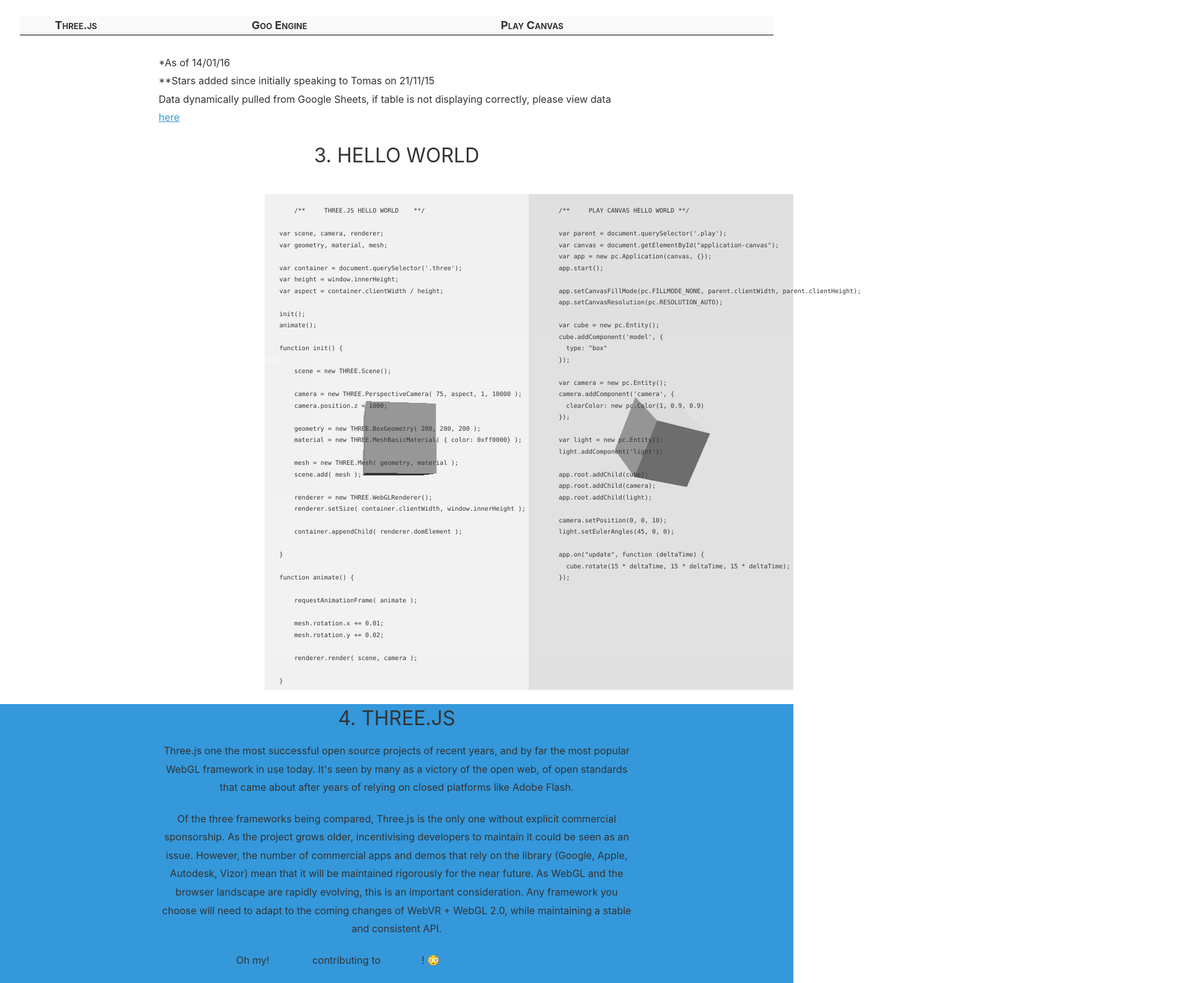
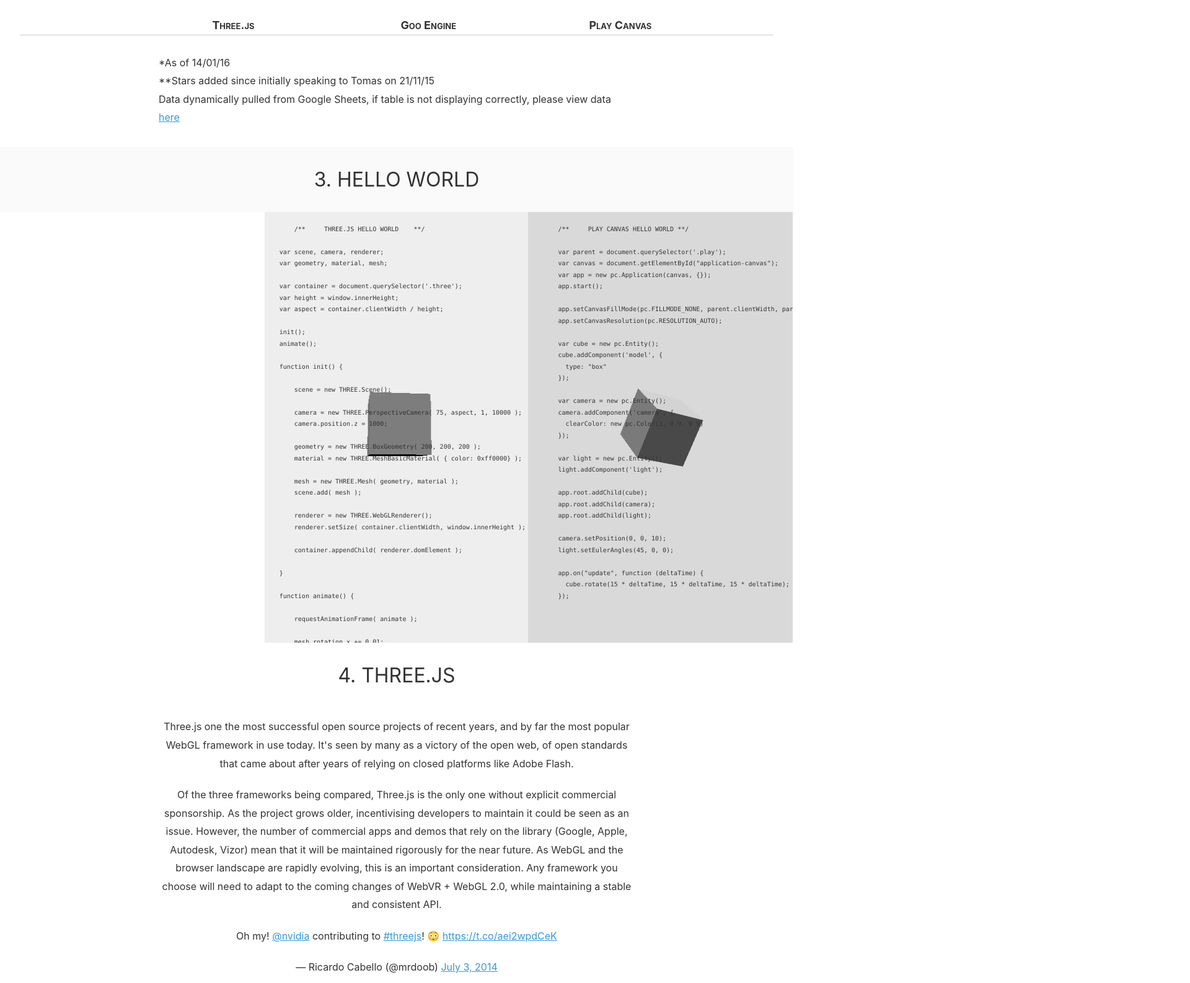
Before and after one commit to bnjm/webgl-framework-comparison, a website: page index.html in a window 1280 px wide. Shown: the part 509-2095 px from the top of the page at 62% size, 1920 px wide, since content can reach past the window. Drawn offline with Linux system fonts and the light colour scheme; no server answers; a script that the page names is missing.

Commit message:
layout fix

```diff
--- a/Play/play-cube.js
+++ b/Play/play-cube.js
@@ -41,7 +41,7 @@
 	});
 
 	window.addEventListener('resize', function () {
-	  app.resizeCanvas(parent.clientWidth, window.innerHeight);
+	  app.resizeCanvas(parent.clientWidth, window.innerHeight-105);
 	});
 
 })();
--- a/Three/three-cube.js
+++ b/Three/three-cube.js
@@ -3,7 +3,7 @@
     var geometry, material, mesh;
 
     var container = document.querySelector('.three');
-    var height = window.innerHeight;
+    var height = window.innerHeight - 105;
     var aspect = container.clientWidth / height;
 
     init();
@@ -45,8 +45,8 @@
     }
 
     window.addEventListener('resize', function () {
-  renderer.setSize(container.clientWidth, window.innerHeight);
-  camera.aspect = container.clientWidth / window.innerHeight;
+  renderer.setSize(container.clientWidth, (window.innerHeight - 105));
+  camera.aspect = container.clientWidth / (window.innerHeight - 105);
   camera.updateProjectionMatrix();
 });
 })();
--- a/index.html
+++ b/index.html
@@ -5,13 +5,20 @@
 	<title>Three.js Overview</title>
 	<link rel="stylesheet" href="./furtive.css">
 	<style>
+		html, body { max-width: 100vw;}
 		body {
 			overflow-x: hidden;
 		}
+		::selection {
+			color:rgba(255,100,100,0.5);
+		}
 		.full {
-			height: 100vh;
+			min-height: 100vh;
+			padding: 0;
 		}
-		.three { overflow-y: hidden;}
+		.full::after {
+			content: '';
+		}
 		p {
 			/*font-weight: 700;*/
 		}
@@ -20,21 +27,25 @@
 			padding:0;
 			float: left;
 			width: calc(100% / 3);
-			height: 100vh;
+			height: calc(100vh - 105px);
 		}
-		#goo-canvas {
-			position: absolute;
-			z-index: 1000;
-			width: calc(100% / 3);
-			height: 100vh;
+		.m::after{
+			content:'';
 		}
+		.three { margin-right: -1px;}
+		@media (max-width: 960px), (max-aspect-ratio: 1/1){
+			.m {
+				width: 100%;
+			}
+		}
+
 		pre { margin: 0;}
 		code {
 			position: absolute;
-			height: 100%;
-			width: 100%;
+			height: calc(100% - 105px);
+			width: calc(100%/3);
 			font-size: 10px;
-			overflow-y:scroll;
+			overflow-y: hidden;
 		}
 		table {
 			/*display:none;*/
@@ -45,9 +56,12 @@
 			white-space:pre;
 			vertical-align: text-top;
 		}
-		tr:nth-child(odd){
+		tr {
+			border-bottom: 1px solid rgba(0,0,0,0.2);
+		}
+/*		tr:nth-child(odd){
 			background-color: rgba(250,250,250,1);
-		}
+		}*/
 		.white {
 			color: white;
 			background-color: rgba(255,255,255,0.2);
@@ -56,6 +70,15 @@
 			margin-top: -20px;
 			padding-top:0;
 		}
+		.demos {
+			/*display:none;*/
+			overflow:hidden;
+		}
+		.pad {
+			padding: 30px;
+			margin: 0;
+		}
+
 	</style>
 </head>
 <body>
@@ -64,14 +87,14 @@
 			<h1>WebGL Framework Comparison</h1>
 		</header>
 		<h3>1. introduction</h3>
-		<p class="txt--left">This is a brief comparison the WebGL frameworks Three.js, Play Canvas and Goo Engine.
+		<p>This is a brief comparison the WebGL frameworks Three.js, Play Canvas and Goo Engine.
 			Frameworks will be compared with respect to their appropriateness for use in a complex 3d Architectural application.
 		</p>
 	</section>
 	<section class="p2 introduction">
 	<h3 class="txt--center" id="z">2. Overview <br></h3>
 	<br>
-		<table class="titles">
+		<table class="titles" style="table-layout: fixed">
 			<thead>
 				<th></th>
 				<th>Three.js</th>
@@ -79,15 +102,15 @@
 				<th>Play Canvas</th>
 			</thead>
 		</table>
-		<div class="measure">
+		<div class="measure txt--left">
 			<div><br>*As of 14/01/16</div>
 			<div>**Stars added since initially speaking to Tomas on 21/11/15</div>
 			<div>Data dynamically pulled from Google Sheets, if table is not displaying correctly, please view data <a href="https://docs.google.com/spreadsheets/d/1l0ofIVaT5FjVTpQauAb1FRs2tdyEAMh9IxCgnydm1H4/edit?usp=sharing">here</a>
 			</div>
 		</div>
-		<h3 class="txt--center">3. Hello World</h3>
 	</section>
-	<section class="full">
+	<section class="full py2">
+		<h3 class="pad txt--center bg--light-gray">3. Hello World</h3>
 		<section class="goo m">
 			<pre><code class="white">
 	/**	GOO.JS HELLO WORLD	**/
@@ -203,7 +226,8 @@
 			<canvas id="application-canvas"></canvas>
 		</section>
 	</section>
-	<section class="bg--blue txt--center"><h3 class="txt--center">4. Three.js</h3>
+	<section class="bg--gray txt--center">
+		<h3 class="txt--center pad">4. Three.js</h3>
 		<div class="measure">
 		<p >Three.js one the most successful open source projects of recent years, and by far the most popular WebGL framework in use today. It's seen by many as a victory of the open web, of open standards that came about after years of relying on closed platforms like Adobe Flash.
  		</p>
@@ -222,7 +246,9 @@
  		<p>Breaking changes do often occur with new releases.</p>
  		</div>
 	</section>
-	<section class=""><h3 class="txt--center">5. Goo.js</h3></section>
+	<section class="bg--light-gray">
+		<div class="measure"><h3 class="txt--center">5. Goo.js</h3></div>
+	</section>
 	<section class="bg--grey"><h3 class="txt--center">6. Play Canvas</h3></section>
 	<section><h3 class="txt--center">7. Conclusion</h3></section>
 	<script src="./sheets.js"></script>
```
